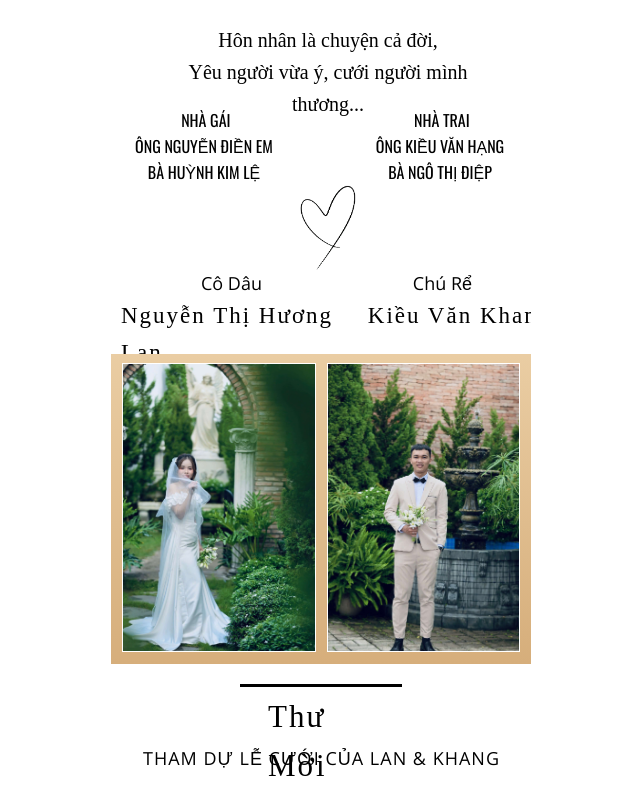
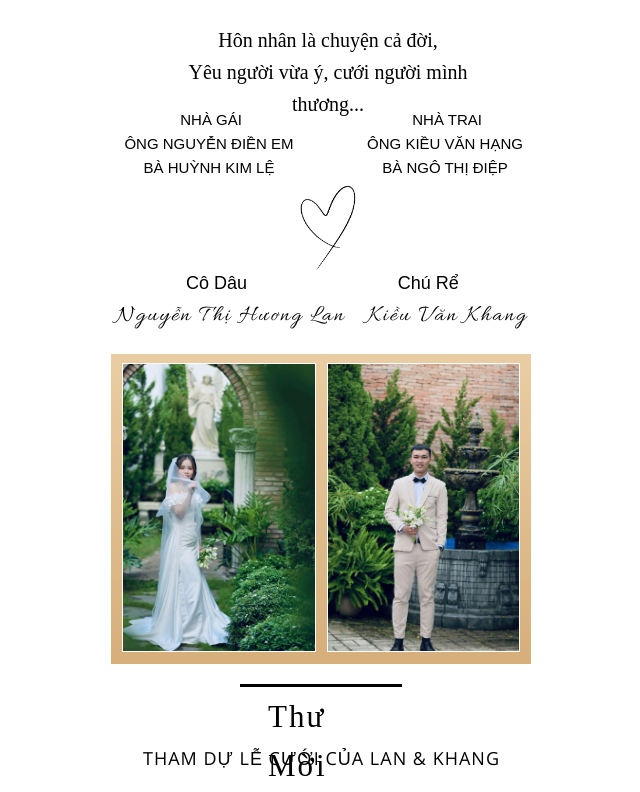
Before and after one commit to kieukhang185/wedding-invitation-lan-khang, a plain HTML site: page index.html in a window 1280 px wide. Shown: the part 736-1528 px from the top of the page, without its empty margins (319-959 px from the left). Drawn offline with nearby package versions, Linux system fonts and the light colour scheme; no server answers; a web font is replaced by a local one.

Commit message:
minor update

```diff
--- a/css/style_element.css
+++ b/css/style_element.css
@@ -297,7 +297,7 @@
 
 #HEADLINE8,
 #HEADLINE9 {
-    width: 160px;
+    width: 170px;
 }
 
 #HEADLINE8 {
@@ -307,8 +307,8 @@
 
 #HEADLINE8>.ladi-headline,
 #HEADLINE9>.ladi-headline {
-    font-family: Oswald, sans-serif;
-    font-size: 16px;
+    font-family: "Andada Pro", sans-serif;
+    font-size: 15px;
     line-height: 1.6;
     color: rgb(0, 0, 0);
     text-align: center;
@@ -346,18 +346,19 @@
     height: 69px;
     top: 0px;
     /* left: 29px; */
-    left: 10px;
+    left: 5px;
 }
 
 #HEADLINE10,
 #HEADLINE13 {
     width: 63px;
+    font-family: "Adamina", sans-serif;
 }
 
 #HEADLINE10 {
     top: 0px;
     /* left: 44.5px; */
-    left: 80px;
+    left: 70px;
 }
 
 #HEADLINE12 {
@@ -366,7 +367,8 @@
 
 #HEADLINE12>.ladi-headline,
 #HEADLINE14>.ladi-headline {
-    font-family: RGFuYluZNjcmlwdCWYXJpYWJsZUZvbnRfddodCdGY;
+    /* font-family: RGFuYluZNjcmlwdCWYXJpYWJsZUZvbnRfddodCdGY; */
+    font-family: 'Allura';
     font-size: 23px;
     line-height: 1.6;
     color: rgb(0, 0, 0);
@@ -391,7 +393,7 @@
 
 #HEADLINE13 {
     top: 0px;
-    left: 85px;
+    left: 70px;
     /* left: 85px; */
 }
 
@@ -1010,7 +1012,7 @@
 #HEADLINE18 {
     width: 215px;
     top: 427.718px;
-    left: 105.5px;
+    left: 120.5px;
 }
 
 #HEADLINE18>.ladi-headline {
@@ -1083,7 +1085,7 @@
 #HEADLINE23 {
     width: 294px;
     top: 533.338px;
-    left: 64px;
+    left: 78px;
 }
 
 #IMAGE10 {
--- a/index.html
+++ b/index.html
@@ -30,6 +30,7 @@
     <!-- <link rel="stylesheet" href="https://fonts.googleapis.com/css?family=Sofia"> -->
     <link href='https://fonts.googleapis.com/css?family=Allura' rel='stylesheet'>
     <link rel="preload" href="./source/ladipagev3.min5a13.js?v=1736308589205" as="script">
+    <link href='https://fonts.googleapis.com/css?family=Amarante' rel='stylesheet'>
     <link rel="stylesheet" href="./css/countdown_timer.css">
     <link rel="stylesheet" href="./css/style_element.css">
     <link rel="stylesheet" href="./css/style_lazyload.css">
@@ -1648,7 +1649,7 @@
         #THANKS1{
             font-family: 'Allura';font-size: 22px;
             font-size: 50px;
-            margin-left: 57px;
+            margin-left: 60px;
         }
         #THANKS2{
             font-family: RGFuYluZNjcmlwdCWYXJpYWJsZUZvbnRfddodCdGY;
@@ -2057,7 +2058,7 @@
 
         </div>
         <div id="THANKS" class="ladi-element">
-            <p id="THANKS1">Thanks!</p>
+            <p id="THANKS1">Thanks</p>
             <p id="THANKS2">Rất hân hạnh được đón tiếp!</p>
         </div>
     </div>
```
